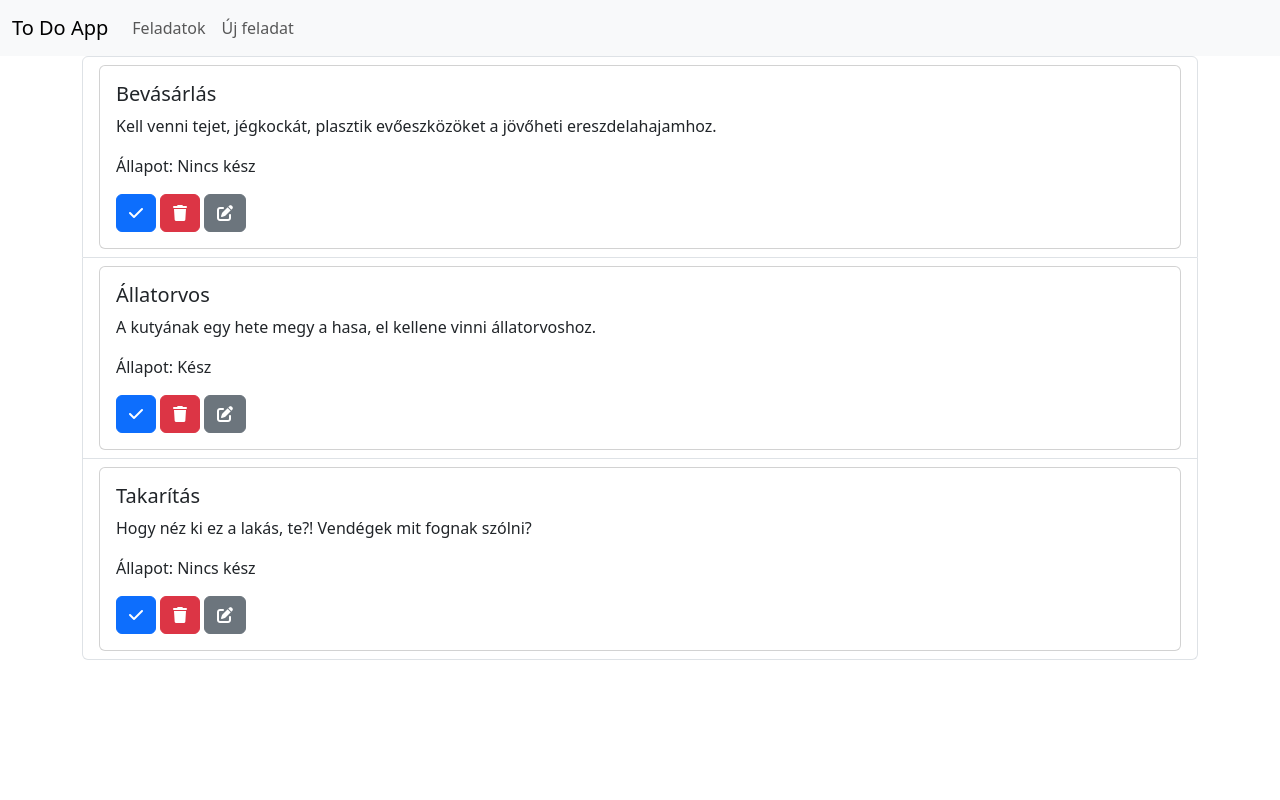
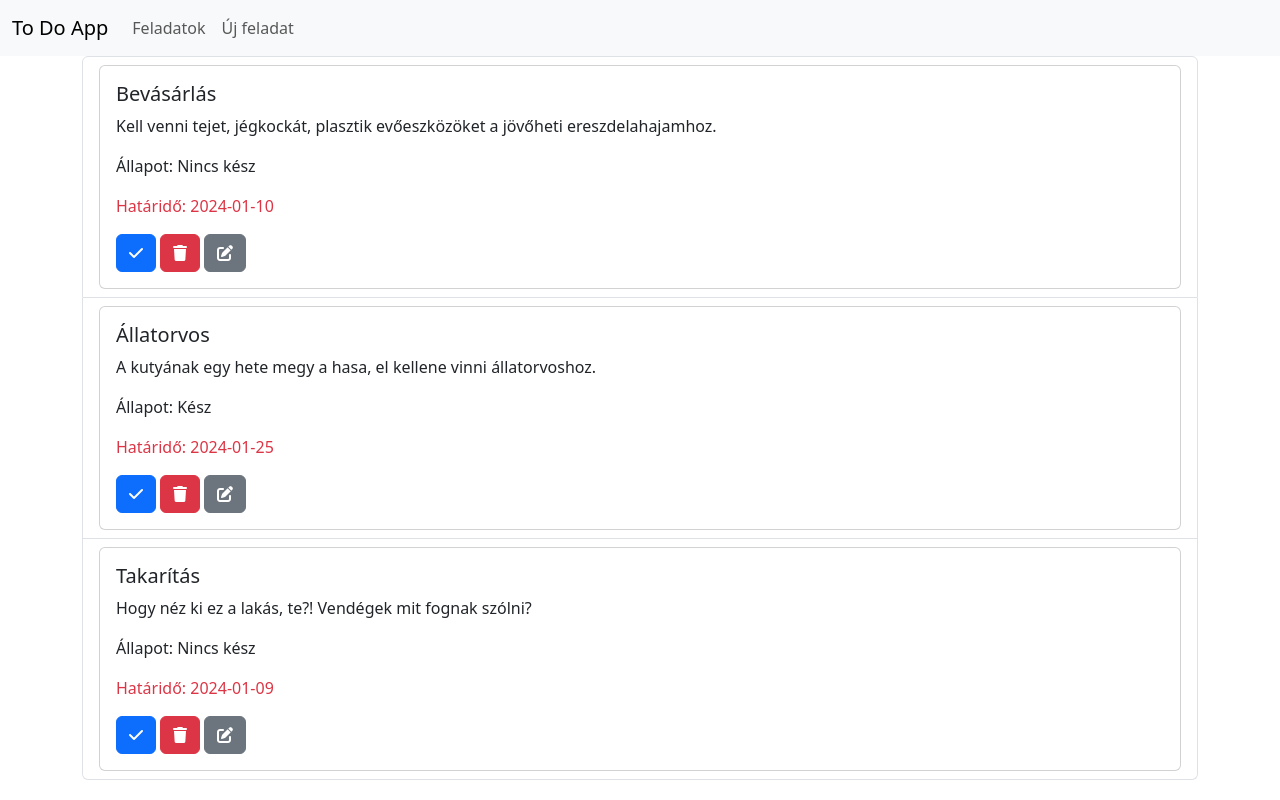
Before and after one commit to b0totmat/vue-feladatok, a Vue app in the folder ToDoApp/todo-app/: page /tasks in a window 1280 px wide. Built offline with nearby package versions, Linux system fonts and the light colour scheme.

Commit message:
A határidőt is megjelenítjük a feladatok listájában

```diff
--- a/ToDoApp/todo-app/src/views/TasksView.vue
+++ b/ToDoApp/todo-app/src/views/TasksView.vue
@@ -7,6 +7,7 @@
                         <h5 class="card-title">{{ task.title }}</h5>
                         <p class="card-text">{{ task.desc }}</p>
                         <p class="card-text">Állapot: {{ task.isFinished ? "Kész" : "Nincs kész" }}</p>
+                        <p class="card-text text-danger">Határidő: {{ task.deadline }}</p>
                         <a class="btn btn-primary" @click="tasks.finishTask(task.id)"><i class="fa-solid fa-check"></i></a>
                         <a class="btn btn-danger mx-1" @click="tasks.deleteTask(task.id)"><i class="fa-solid fa-trash"></i></a>
                         <a class="btn btn-secondary" @click="redirect(task.id)"><i class="fa-solid fa-pen-to-square"></i></a>
```
